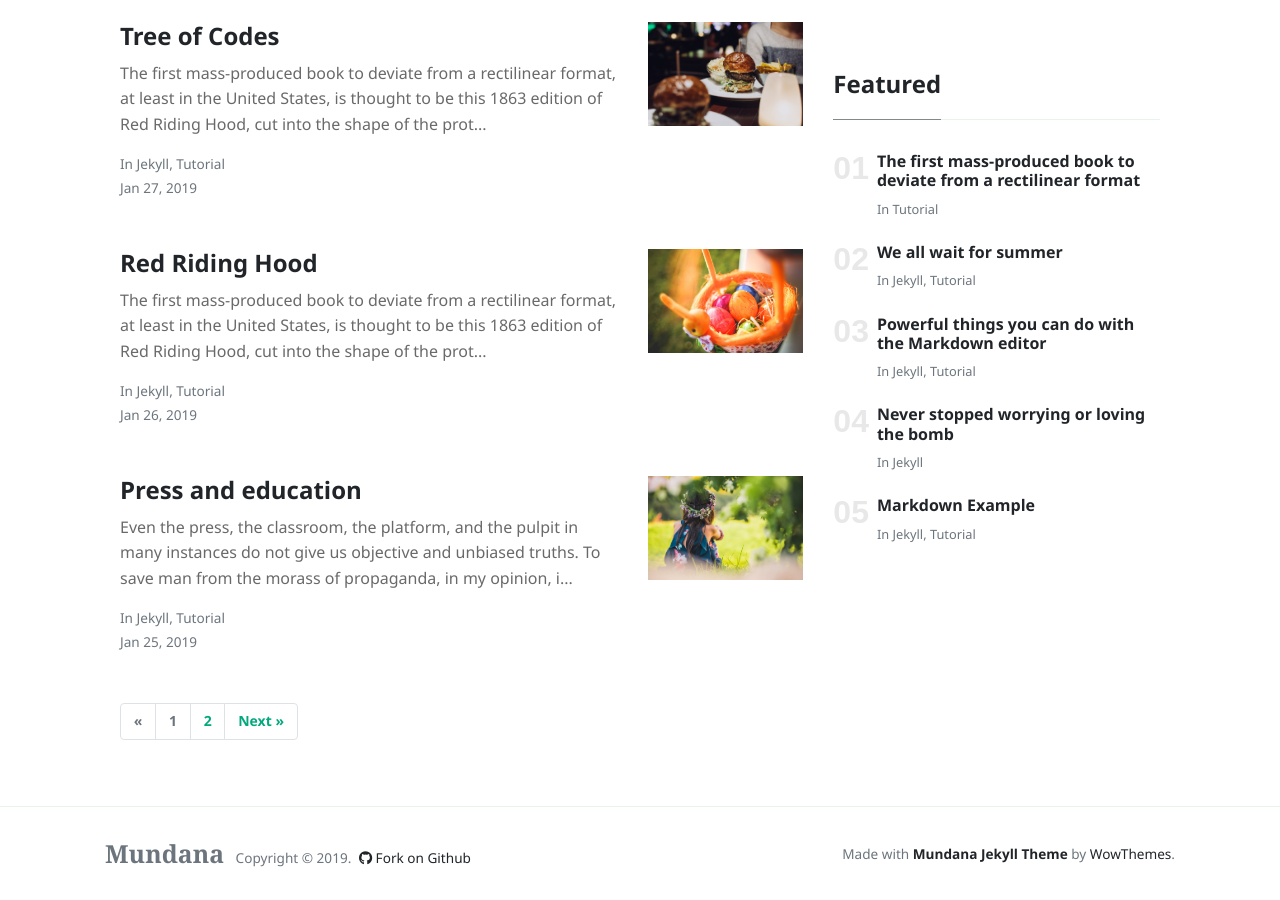
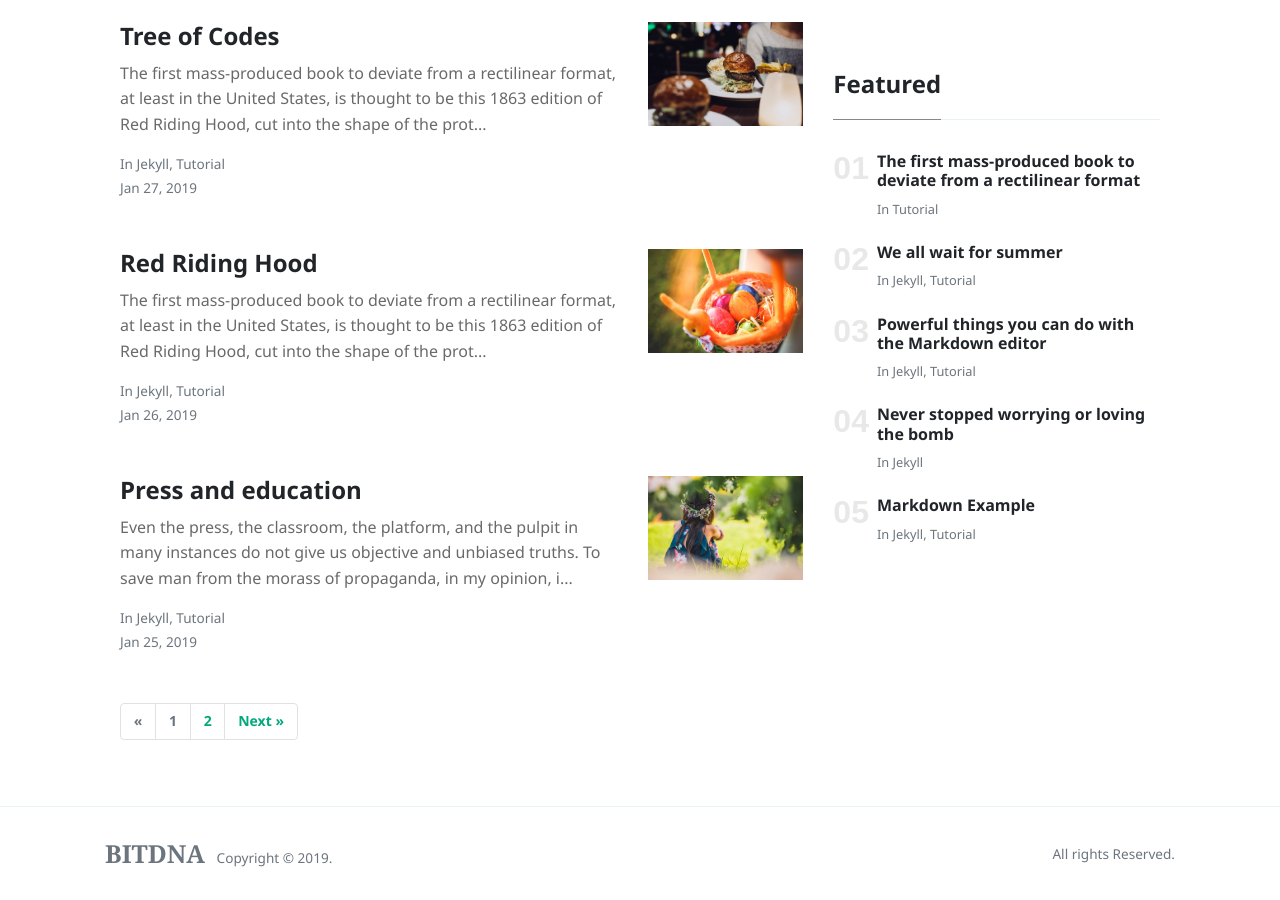
Before and after one commit to bit-dna/bitdnablog, a Jekyll site: the page built from index.html, in a window 1280 px wide and 900 px high, scrolled down 1707 px. Built offline with Jekyll 4.4.1, drawn with Linux system fonts in a browser that asks for light colours; nearby versions of some CDN libraries; the list of posts is cut into pages by our own code; some of the changed text lies outside the part shown.

Commit message:
update menu and logo

```diff
--- a/_includes/menu-header.html
+++ b/_includes/menu-header.html
@@ -10,5 +10,5 @@
 <a class="nav-link" href="{{site.baseurl}}/contact.html">Contact</a>
 </li>
 <li class="nav-item">
-<a class="nav-link" href="//bitdna.io">BITDNA Homepage</a>
+<a class="nav-link" href="//bitdna.io">BITDNA</a>
 </li>
--- a/_layouts/default.html
+++ b/_layouts/default.html
@@ -38,7 +38,8 @@
     <!-- Navbar -->
     <nav id="MagicMenu" class="topnav navbar navbar-expand-lg navbar-light bg-white fixed-top">
     <div class="container">
-        <a class="navbar-brand" href="{{ site.baseurl }}/index.html"><strong>{{site.name}}</strong></a>
+      <a class="navbar-brand" href="{{ site.baseurl }}/index.html"><img src="{{site.baseurl}}/{{site.favicon}}"/></a>
+      <!--  <a class="navbar-brand" href="{{ site.baseurl }}/index.html"><strong>{{site.name}}</strong></a> -->
         <button class="navbar-toggler collapsed" type="button" data-toggle="collapse" data-target="#navbarColor02" aria-controls="navbarColor02" aria-expanded="false" aria-label="Toggle navigation">
         <span class="navbar-toggler-icon"></span>
         </button>
@@ -77,15 +78,12 @@
         <div class="container">
         <div class="row align-items-center justify-content-between">
             <div>
-                <span class="navbar-brand mr-2 mb-0"><strong>Mundana</strong></span>
+                <span class="navbar-brand mr-2 mb-0"><strong>BITDNA</strong></span>
                 <span>Copyright © <script>document.write(new Date().getFullYear())</script>.</span>
-
-                <!--  Github Repo Star Btn-->
-                <a class="text-dark ml-1" target="_blank" href="https://github.com/wowthemesnet/mundana-theme-jekyll"><i class="fab fa-github"></i> Fork on Github</a>
 
             </div>
             <div>
-                Made with <a target="_blank" class="text-dark font-weight-bold" href="https://www.wowthemes.net/mundana-jekyll-theme/"> Mundana Jekyll Theme </a> by <a class="text-dark" target="_blank" href="https://www.wowthemes.net">WowThemes</a>.
+              All rights Reserved.
             </div>
         </div>
         </div>
```
